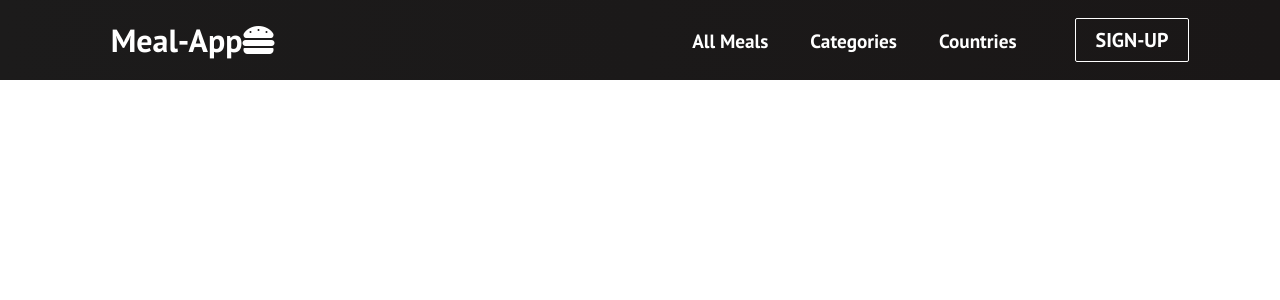
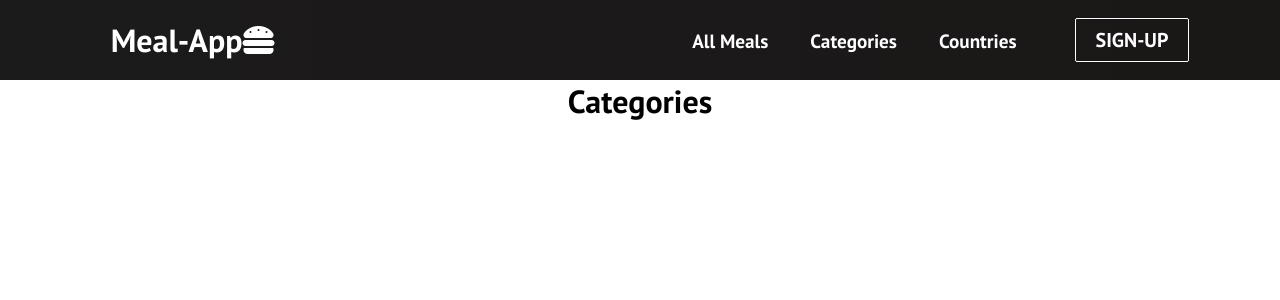
Before and after one commit to AtoBrightSide/meal-app, a React (Create React App) app: page /categories in a window 1280 px wide. Shown: the top 300 px of the page. Built offline with nearby package versions, Linux system fonts and the light colour scheme.

Commit message:
Done with the design of the page-more or less

```diff
--- a/package.json
+++ b/package.json
@@ -6,6 +6,7 @@
     "@testing-library/jest-dom": "^5.14.1",
     "@testing-library/react": "^11.2.7",
     "@testing-library/user-event": "^12.8.3",
+    "axios": "^0.23.0",
     "react": "^17.0.2",
     "react-dom": "^17.0.2",
     "react-router-dom": "^5.3.0",
--- a/src/App.js
+++ b/src/App.js
@@ -3,6 +3,8 @@ import Navbar from './components/Navbar';
 
 import { BrowserRouter as Router, Switch, Route } from 'react-router-dom';
 import Home from './components/pages/Home';
+import Categories from './components/pages/Categories';
+import Countries from './components/pages/Countries';
 
 function App() {
   return (
@@ -11,6 +13,8 @@ function App() {
         <Navbar />
         <Switch>
           <Route path='/' exact component={Home} />
+          <Route path='/categories' exact component={Categories} />
+          <Route path='/countries' exact component={Countries} />
         </Switch>
       </Router>
 
--- a/src/components/Navbar.js
+++ b/src/components/Navbar.js
@@ -46,7 +46,7 @@ function Navbar() {
                         </Link>
                     </li>
                     <li className="nav-item">
-                        <Link to='/contries' className='nav-links' onClick={closeMobileMenu}>
+                        <Link to='/countries' className='nav-links' onClick={closeMobileMenu}>
                             Countries
                         </Link>
                     </li>
--- /dev/null
+++ b/src/components/pages/Categories.js
@@ -0,0 +1,9 @@
+import React from 'react'
+import '../../App.css';
+
+
+export default function Categories() {
+    return(
+        <h1 className="categories">Categories</h1>
+    );
+}
--- /dev/null
+++ b/src/components/pages/Countries.js
@@ -0,0 +1,9 @@
+import React from 'react'
+import '../../App.css';
+
+
+export default function Countries() {
+    return(
+        <h1 className="countries">Countries</h1>
+    );
+}
```
Also changed, not shown: 1 other file (tests, documents, lock files or other folders).
